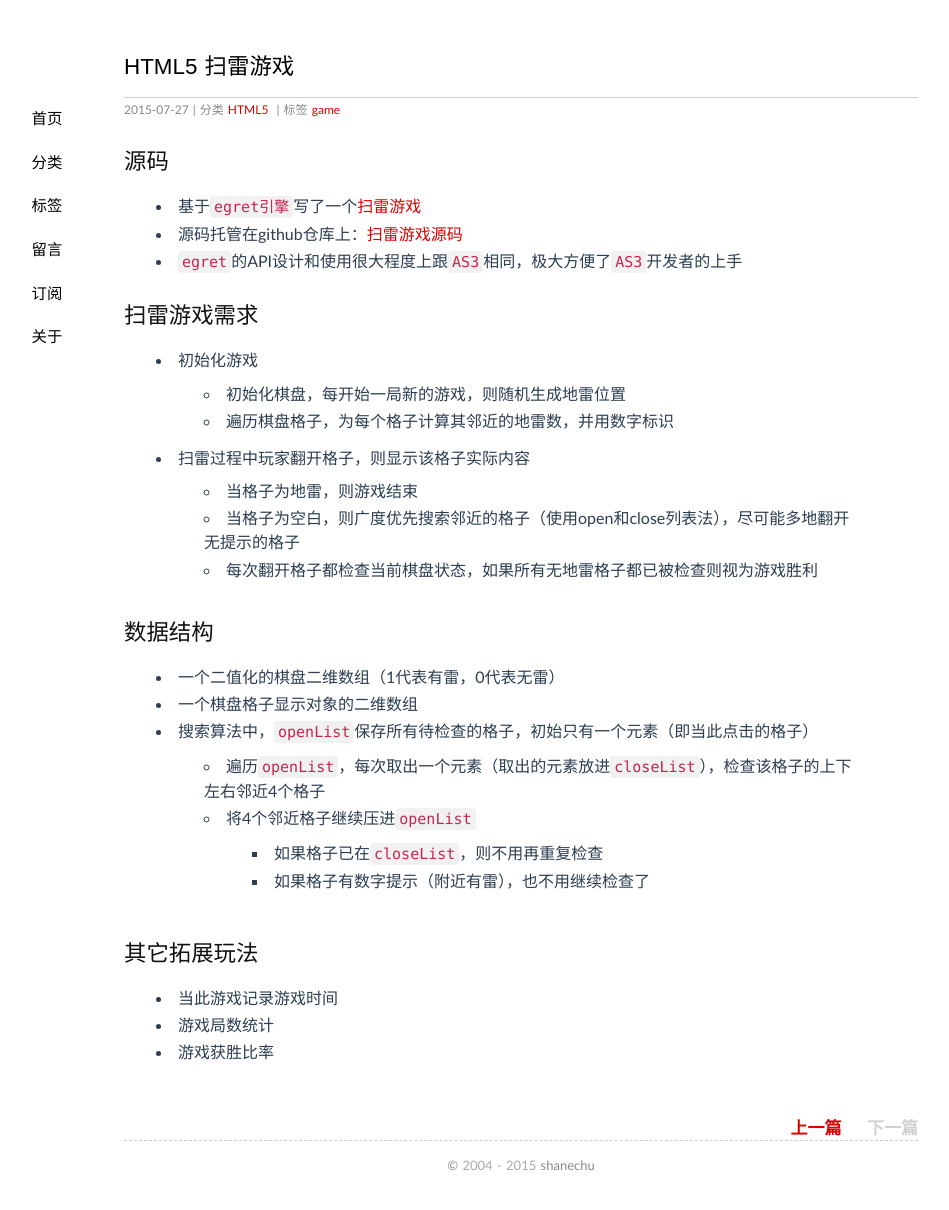
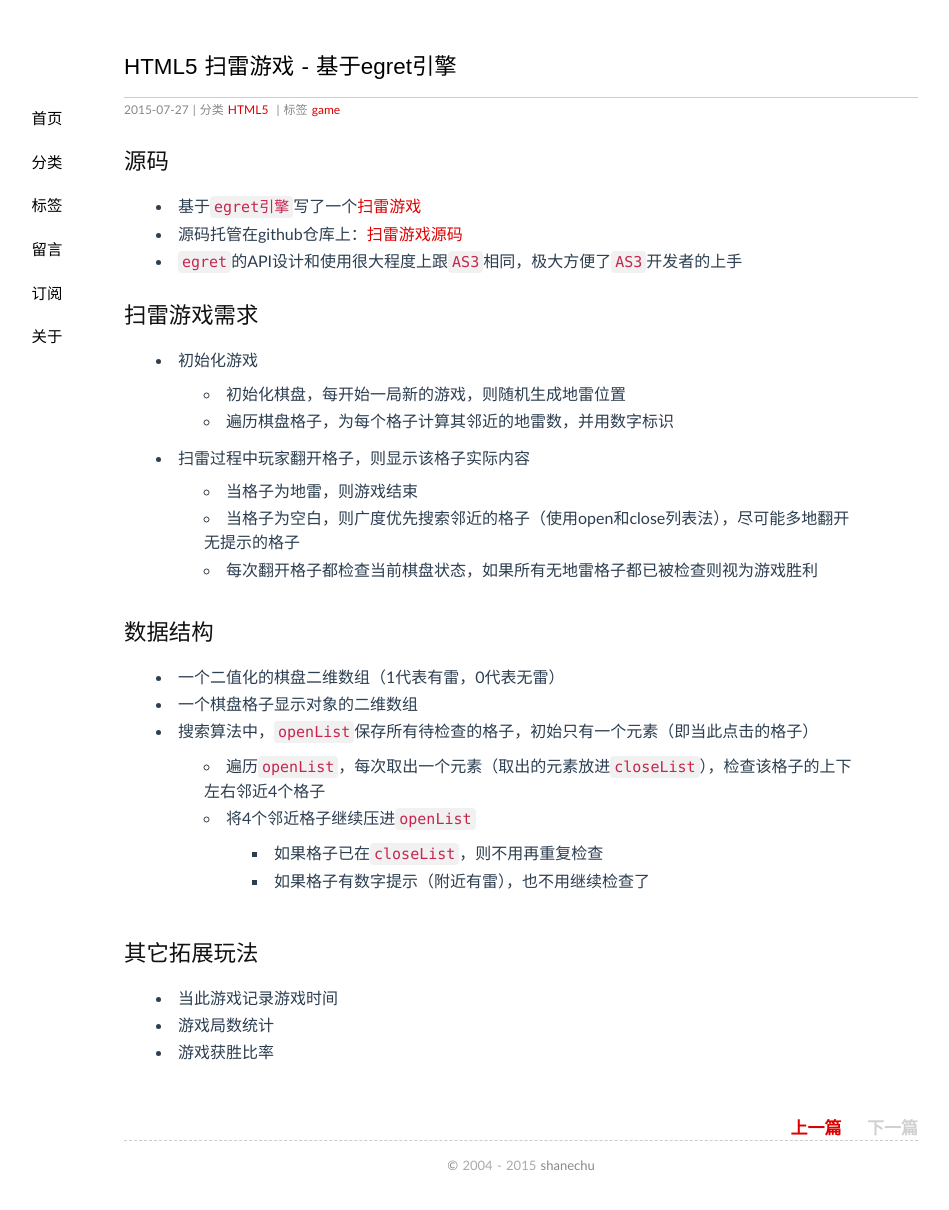
Before and after one commit to enginzhu/enginzhu.github.io, a Jekyll site: the page built from _posts/2015-07-27-mine-sweeper.md, in a window 1280 px wide. Shown: the whole page, without its empty margins (119-1068 px from the left). Built offline with Jekyll 4.4.1, drawn with Linux system fonts in a browser that asks for light colours; Markdown is read by kramdown in place of the engine named in the settings; comment, search, counter and statistics services are not loaded.

Commit message:
modify title

```diff
--- a/_posts/2015-07-27-mine-sweeper.md
+++ b/_posts/2015-07-27-mine-sweeper.md
@@ -1,6 +1,6 @@
 ---
 layout: post
-title: HTML5 扫雷游戏
+title: HTML5 扫雷游戏 - 基于egret引擎
 categories: HTML5
 tags: game
 thread: mineSweeper
```
